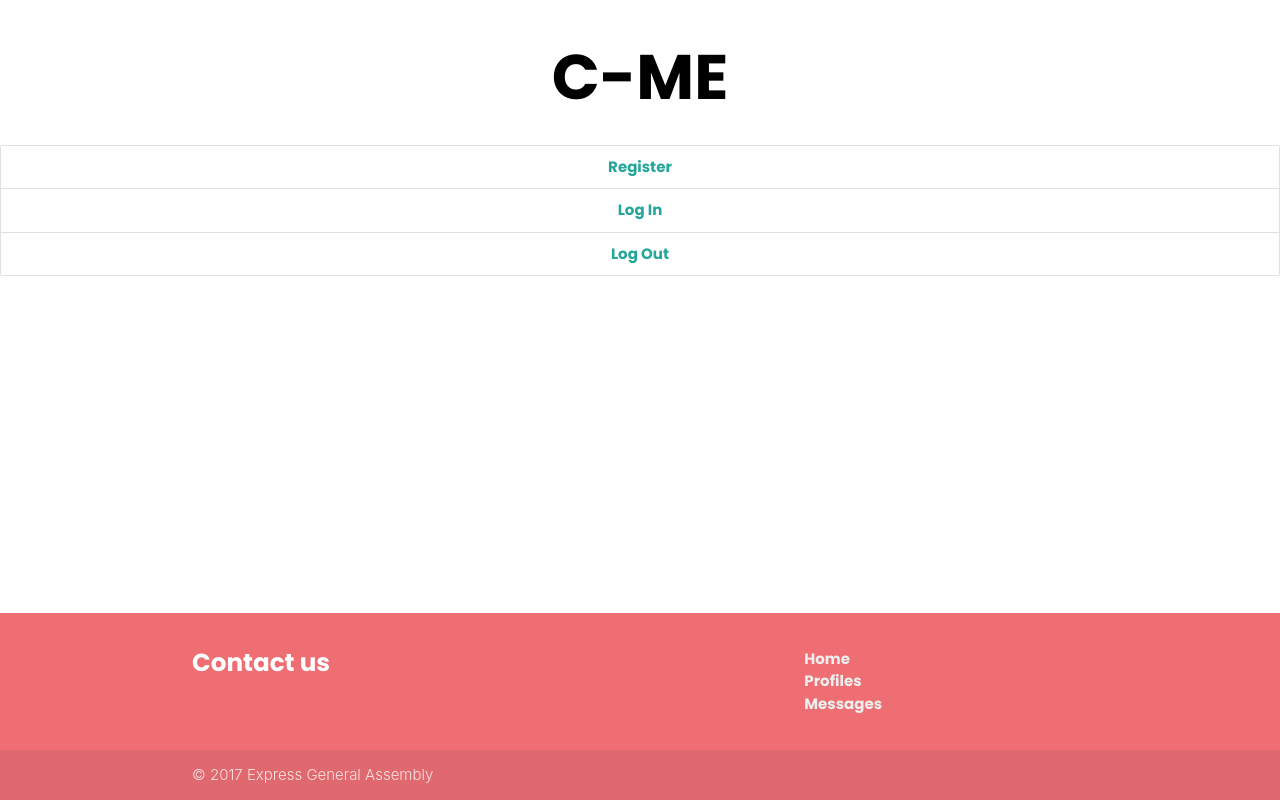
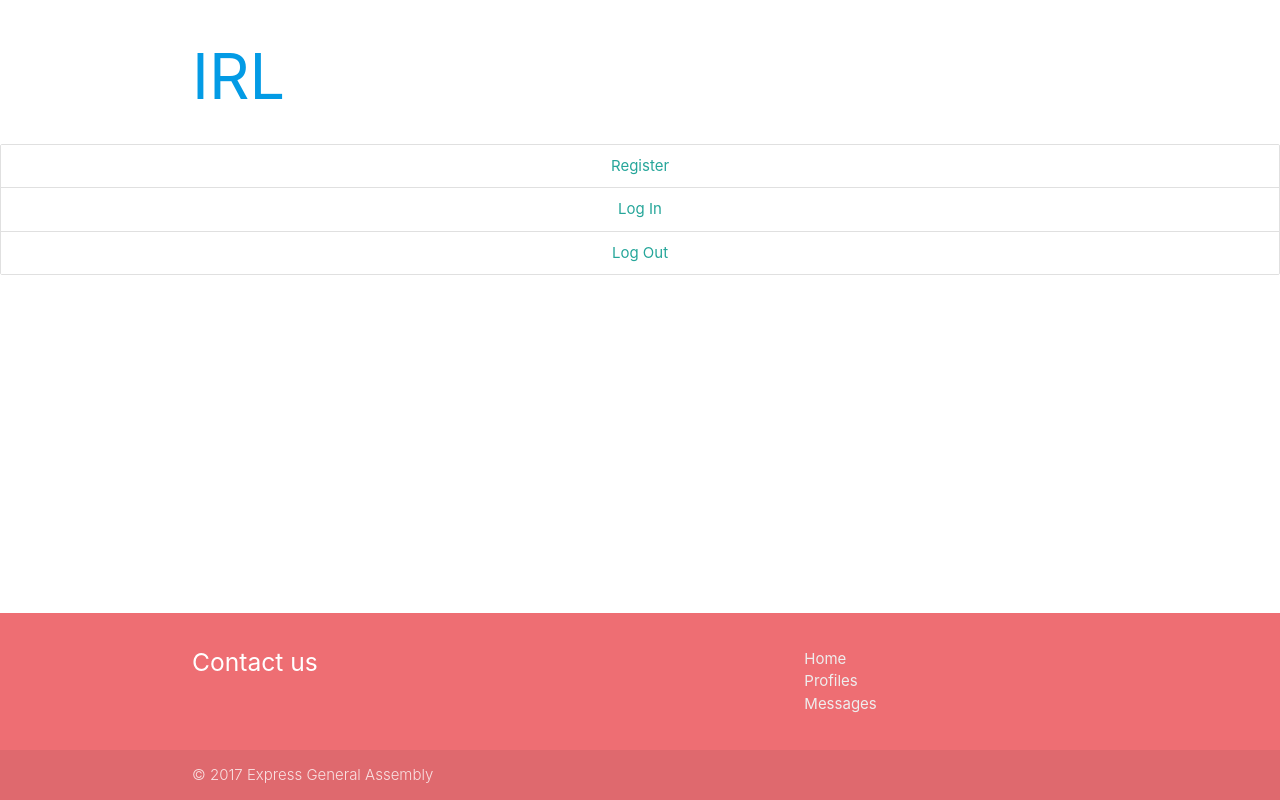
Before and after one commit to dainchatel/irl, a Node server app: page / in a window 1280 px wide. Run offline with Node 20, Linux system fonts and the light colour scheme; some libraries are stand-ins or nearby versions.

Commit message:
Revert "style a little bit and try new name"
This reverts commit 706c357b87c805652d74b11c9a3eb2cd910e7195.

y

```diff
--- a/public/stylesheets/style.css
+++ b/public/stylesheets/style.css
@@ -1,4 +1,2 @@
-a {
-  font-family: 'Poppins'; }
 
 /*# sourceMappingURL=style.css.map */
--- a/public/stylesheets/style.scss
+++ /dev/null
@@ -1,3 +0,0 @@
-a {
-  font-family: 'Poppins';
-}
--- a/views/partials/head.ejs
+++ b/views/partials/head.ejs
@@ -7,5 +7,5 @@
    <meta name="viewport" content="width=device-width, initial-scale=1.0"/>
    <link href="http://fonts.googleapis.com/icon?family=Material+Icons" rel="stylesheet">
    <link type="text/css" rel="stylesheet" href="css/materialize.min.css"  media="screen,projection"/>
-   <link href="https://fonts.googleapis.com/css?family=Poppins:700" rel="stylesheet">
+
    <link rel='stylesheet' href='/stylesheets/style.css' />
--- a/views/partials/header.ejs
+++ b/views/partials/header.ejs
@@ -1,7 +1,7 @@
 
 <header>
 
-  <div class="center-align">
-    <h1><a class='black-text' href='/user'>C-ME</a></h1>
+  <div class="container">
+    <h1><a href='/user'>IRL</a></h1>
   </div>
 </header>
```
Also changed, not shown: 1 other file.
